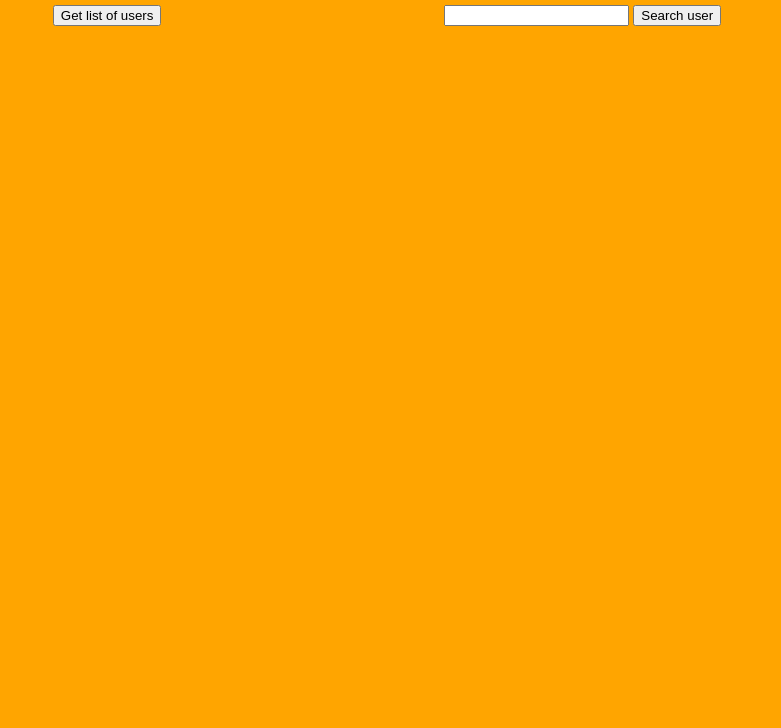
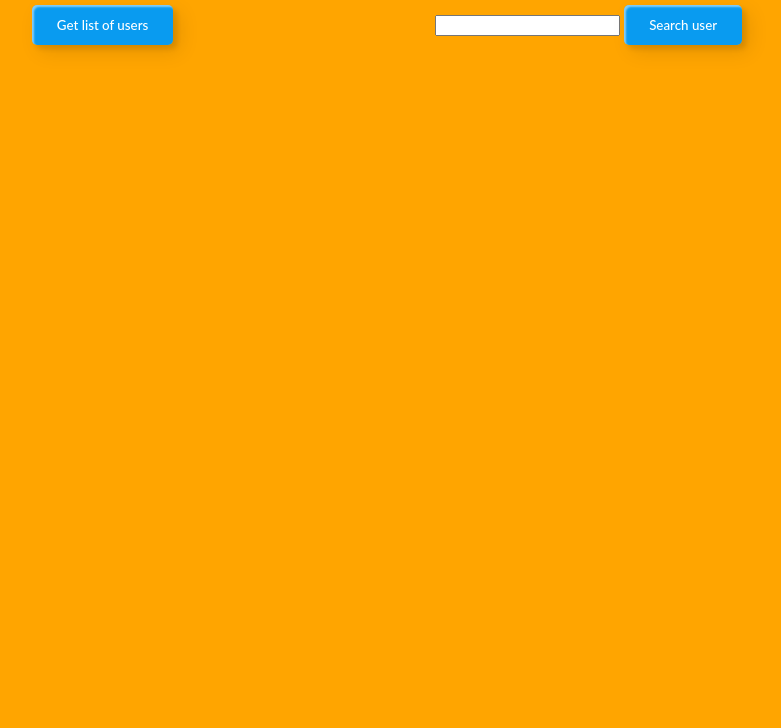
Before and after one commit to hannakorniienko/github_user_info_app, a website: page src/index.html in a window 1280 px wide. Shown: the part 72-800 px from the top of the page, without its empty margins (253-1034 px from the left). Drawn offline with Linux system fonts and the light colour scheme.

Commit message:
buttons style upgraded

```diff
--- a/src/index.html
+++ b/src/index.html
@@ -13,14 +13,14 @@
     <h1>Github user info</h1>
     <main>
         <div>
-            <button id="btn--fetchAll" onclick="fetchUsers()">
+            <button class="btn-fetchAll" onclick="fetchUsers()">
                 Get list of users
                 <!-- This button is used to display/hide list of users from github -->
             </button>
             <form>
                 <!-- Search form -->
                 <input type="text" name="user" id="user">
-                <button type="button" onclick="searchUser()">Search user</button>
+                <button type="button" class="btn-fetchAll" onclick="searchUser()">Search user</button>
             </form>
         </div>
         <section>
--- a/src/styles.css
+++ b/src/styles.css
@@ -33,3 +33,36 @@ ul {
     text-align: center;
     list-style-type:none;
 }
+
+.btn-fetchAll {
+    height: 40px;
+    color: #fff;
+    border-radius: 5px;
+    padding: 10px 25px;
+    font-family: 'Lato', sans-serif;
+    font-weight: 500;
+    background: transparent;
+    cursor: pointer;
+    transition: all 0.3s ease;
+    position: relative;
+    display: inline-block;
+     box-shadow:inset 2px 2px 2px 0px rgba(255,255,255,.5),
+     7px 7px 20px 0px rgba(0,0,0,.1),
+     4px 4px 5px 0px rgba(0,0,0,.1);
+    outline: none;
+    background: rgb(9, 155, 240);
+    background: linear-gradient(0deg, rgba(9, 155, 240,1) 0%, rgba(9, 155, 240,1) 100%);
+    border: none;
+  }
+
+.btn-fetchAll:before {
+    height: 0%;
+    width: 2px;
+  }
+
+.btn-fetchAll:hover {
+    box-shadow:  4px 4px 6px 0 rgba(255,255,255,.5),
+                -4px -4px 6px 0 rgba(116, 125, 136, .5),
+      inset -4px -4px 6px 0 rgba(255,255,255,.2),
+      inset 4px 4px 6px 0 rgba(0, 0, 0, .4);
+  }
```
